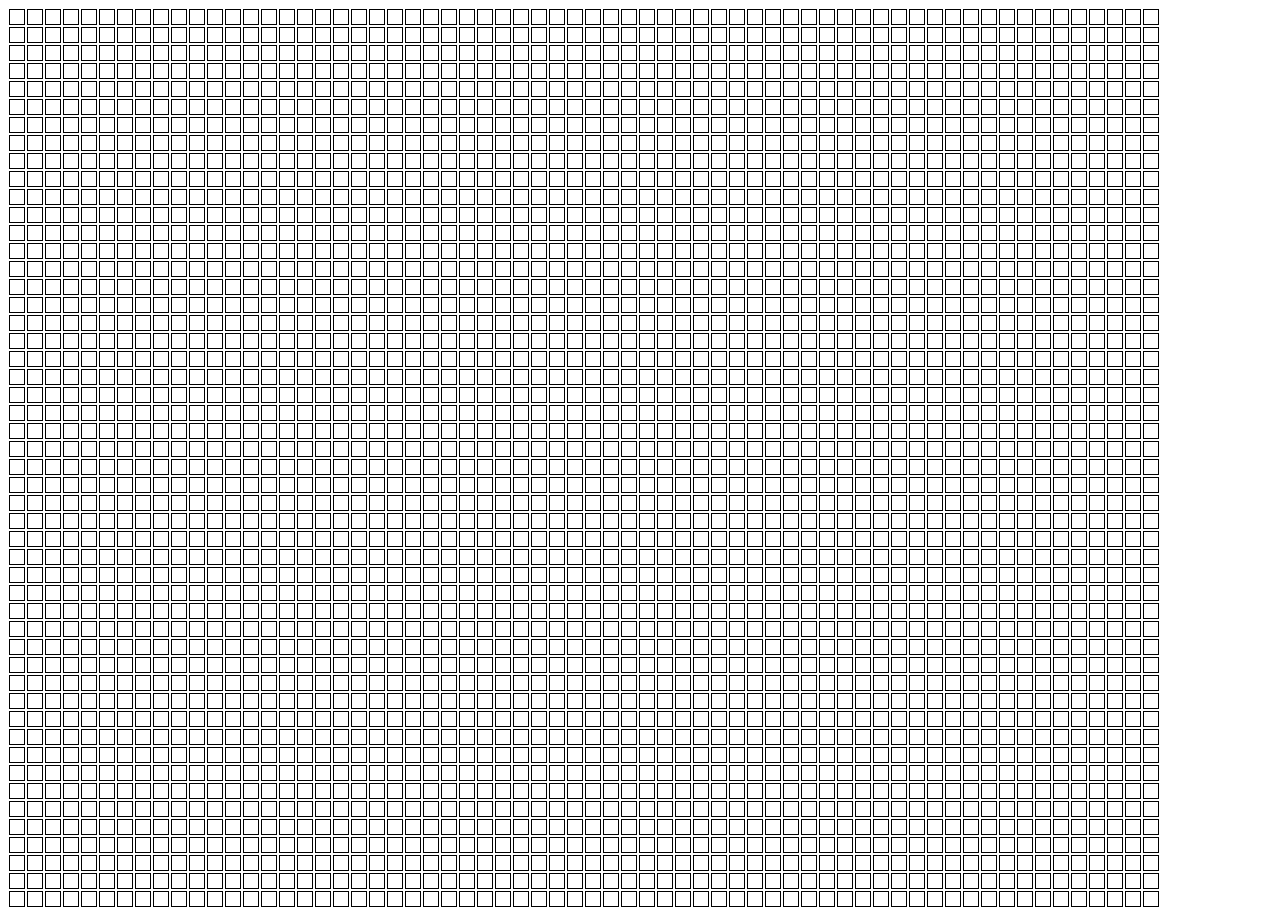
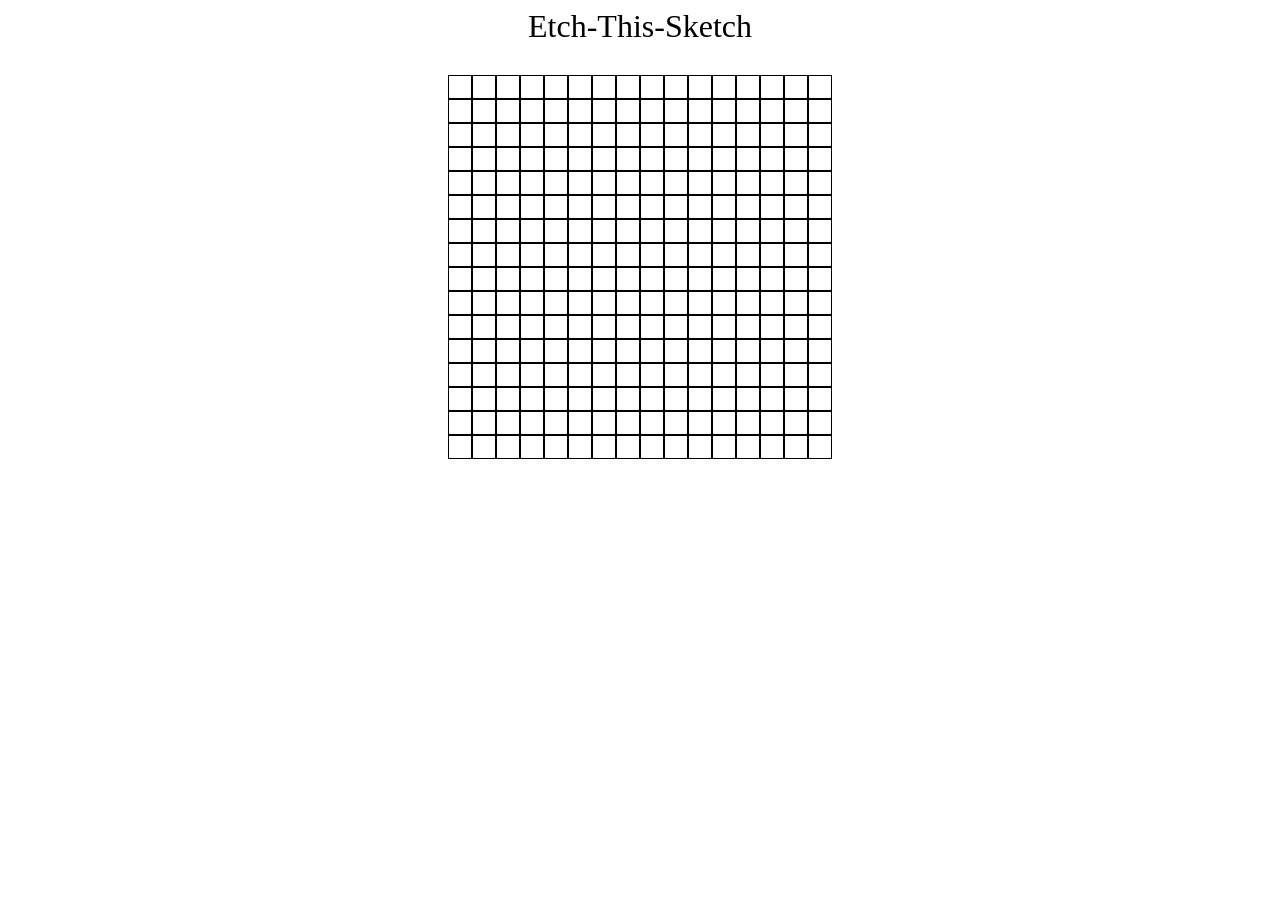
Before and after one commit to SamDevelopsCode/Etch-A-Sketch, a plain HTML site: page index.html in a window 1280 px wide. After the commit the page ends 800 px from the top, so only its background shows below. Drawn offline with Linux system fonts and the light colour scheme.

Commit message:
Added title. Centered all elements.

```diff
--- a/css/style.css
+++ b/css/style.css
@@ -1,17 +1,29 @@
+
+.title
+{
+    font-size: xx-large;
+    text-align: center;
+}
+
+#container
+{
+    margin-top: 30px;
+}
+
 .grid-element
 {
     border-color: black;
     border: 1px;
     border-style: solid;
-    margin: 1px;
-    padding: 2px;
-    width: 10px;
-    height: 10px;
+    padding: 1px;
+    width: 20px;
+    height: 20px;
 }
 
 .row-container
 {
     display: flex;
+    justify-content: center;
 }
 
 .change-background-color
--- a/index.html
+++ b/index.html
@@ -10,6 +10,7 @@
 </head>
 
 <body>
+    <div class="title">Etch-This-Sketch</div>
     <div id="container"></div>
 </body>
 
--- a/js/javascript.js
+++ b/js/javascript.js
@@ -4,9 +4,9 @@ const gridContainer = document.getElementById("container");
 
 function createGrids()
 {
-    for (let i = 0; i < 3200; i++)
+    for (let i = 0; i < 256; i++)
     {
-        if ((i % 64) == 0)
+        if ((i % 16) == 0)
         {
             var rowContainer = document.createElement("div");
             rowContainer.classList.add("row-container");
```
